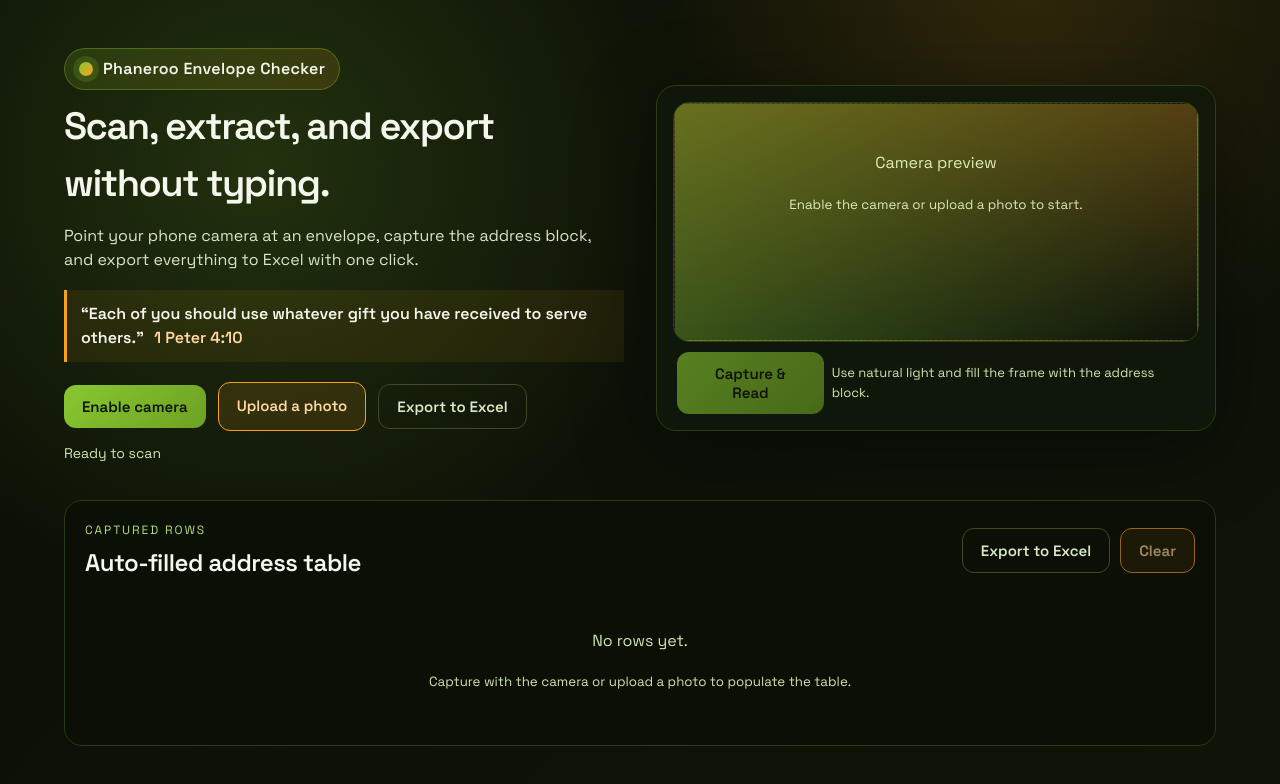
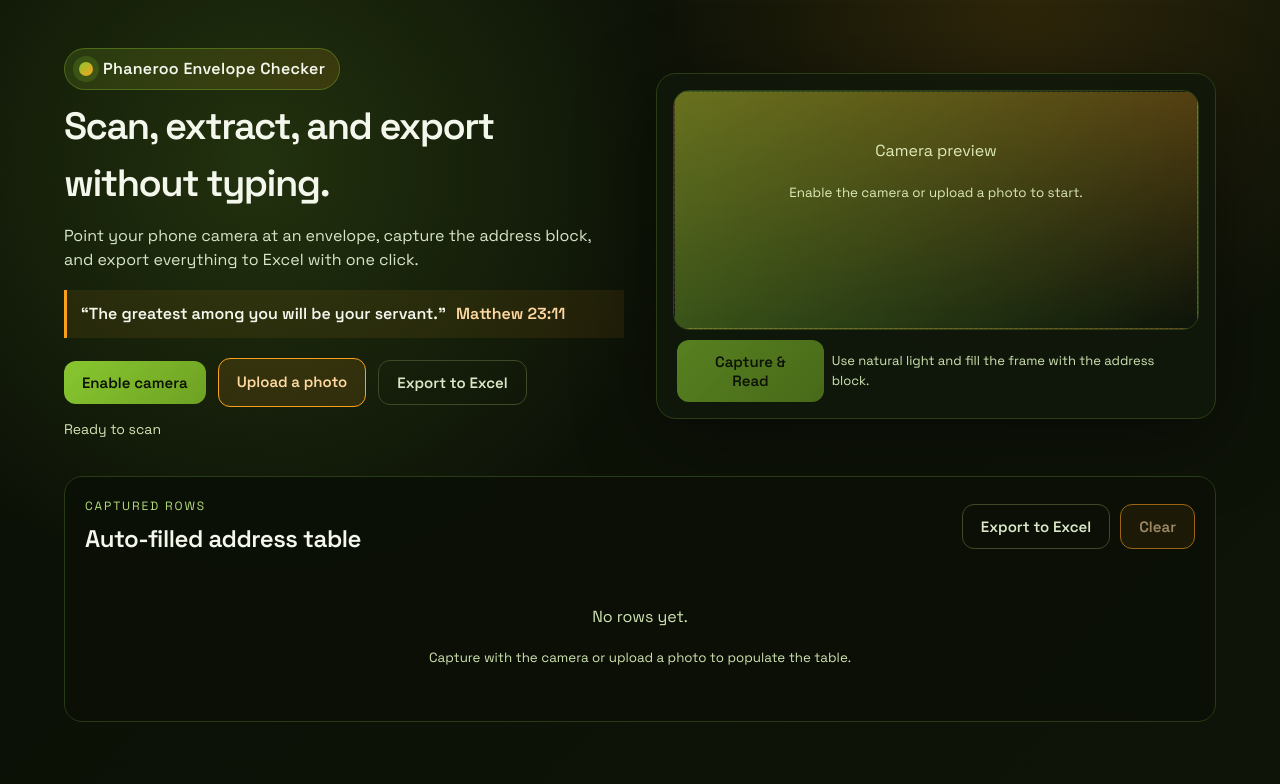
Before and after one commit to Ngwero/Phanero-envelope-reader-, a React (Vite) app: page / in a window 1280 px wide. Shown: the top 784 px of the page. Built offline with nearby package versions, Linux system fonts and the light colour scheme.

Commit message:
copy: update verse to Matthew 23:11

```diff
--- a/src/App.jsx
+++ b/src/App.jsx
@@ -156,7 +156,7 @@ function App() {
           <h1>Scan, extract, and export without typing.</h1>
           <p className="lede">Point your phone camera at an envelope, capture the address block, and export everything to Excel with one click.</p>
           <blockquote className="verse">
-            “Each of you should use whatever gift you have received to serve others.” <span>1 Peter 4:10</span>
+            “The greatest among you will be your servant.” <span>Matthew 23:11</span>
           </blockquote>
           <div className="actions">
             <button className="primary" onClick={() => setCameraOn((c) => !c)}>
```
